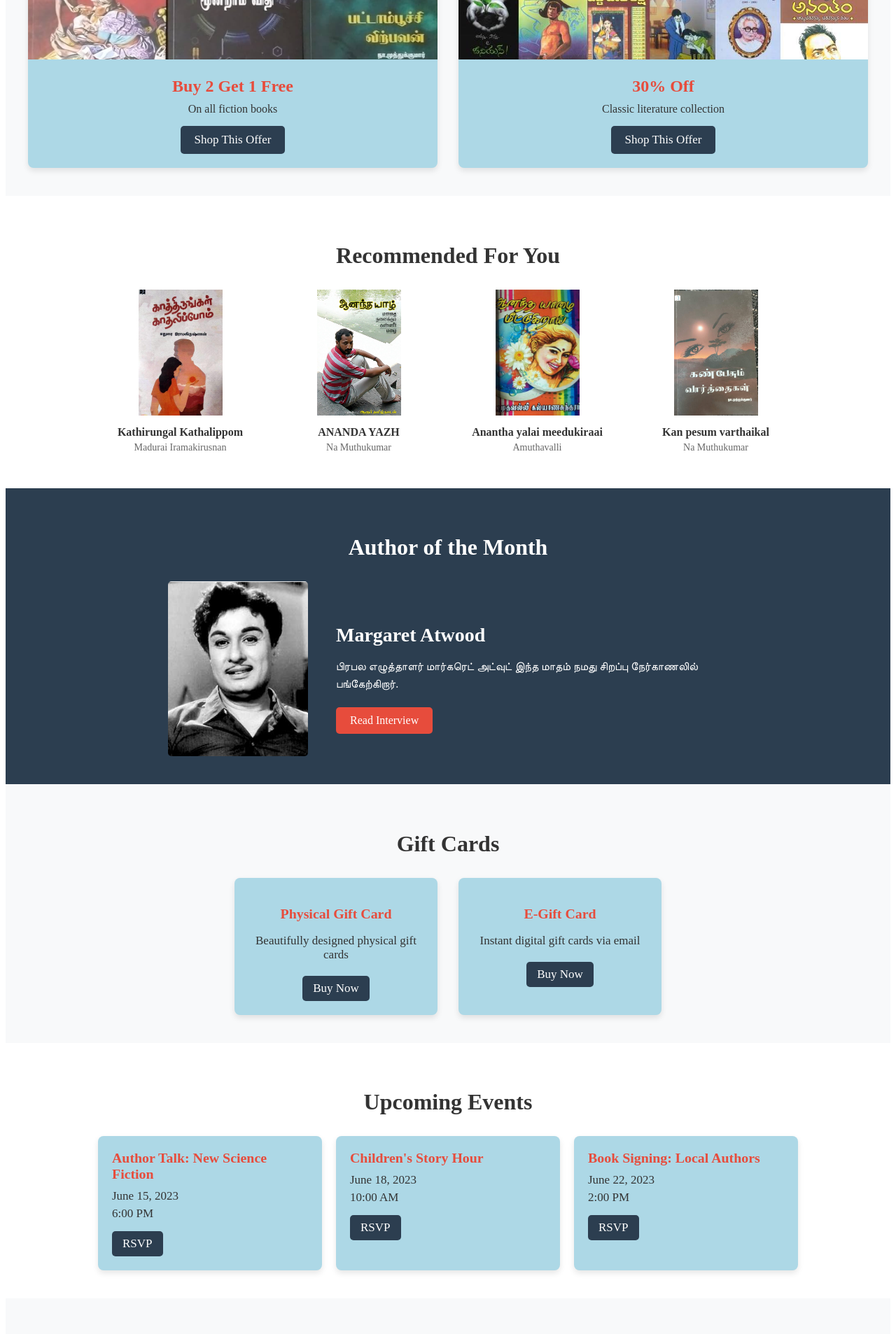
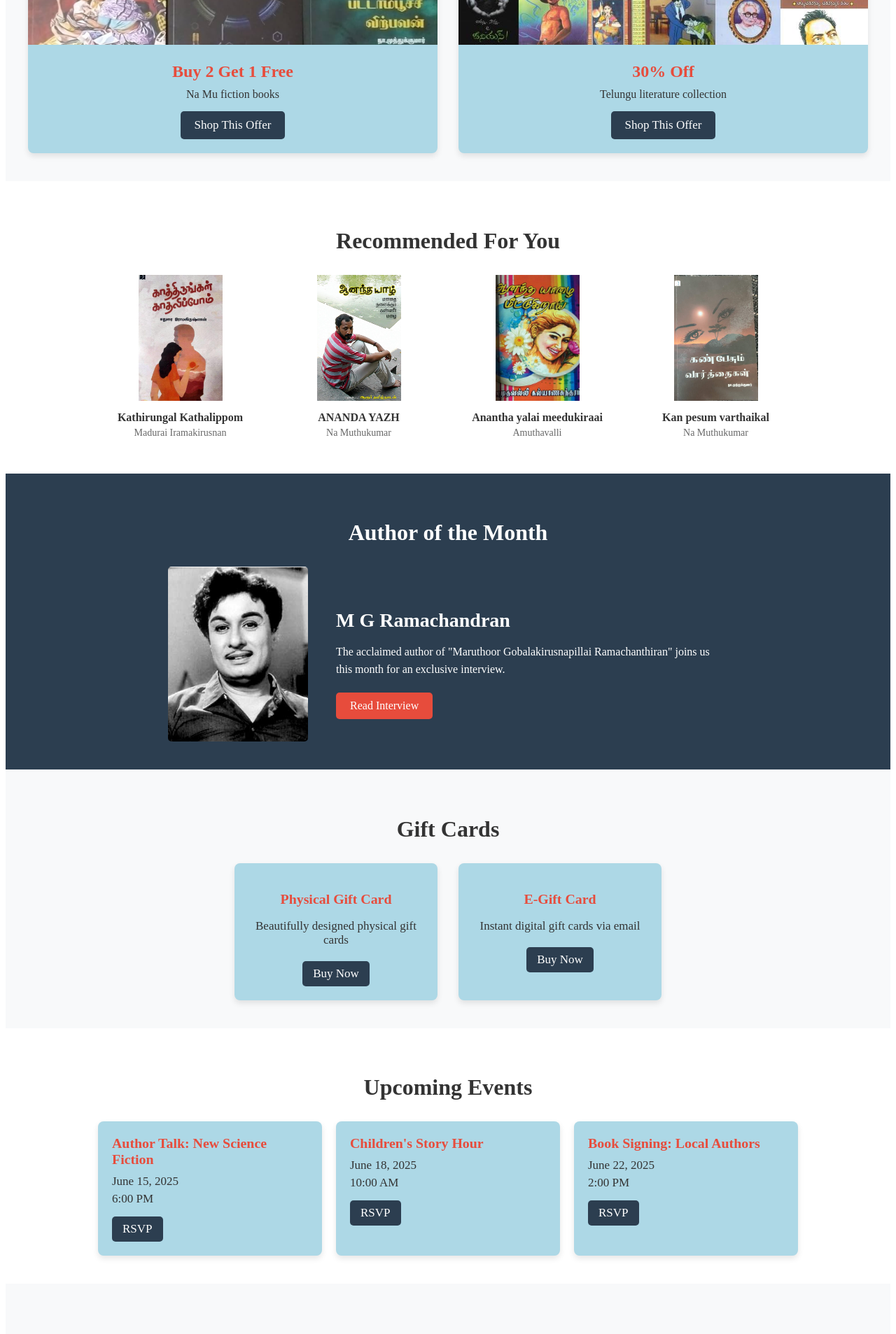
Before and after one commit to dondanu/Thamili-Book-Haven, a React (Vite) app in the folder login/login-page/: page / in a window 1280 px wide. Shown: the part 2395-4302 px from the top of the page at 70% size. Built offline with nearby package versions, Linux system fonts and the light colour scheme.

Commit message:
Add feactures

```diff
--- a/login/login-page/src/Home.jsx
+++ b/login/login-page/src/Home.jsx
@@ -236,13 +236,13 @@ const Home = () => {
   const bestsellers = [
     { id: 8, title: "Yarukku eppadi eluthuvathu", author: "Isai Gani Ilataraja", price: "$11.99", rating: 4.8, image: bookPlaceholder7 },
     { id: 9, title: "Vennira Iravugal", author: "Piyothat Thasthaveskyr", price: "$17.99", rating: 4.9, image: bookPlaceholder8 },
-    { id: 10, title: "Thurupidicha Gapaka Kurippukal", author: "Valipokkan", price: "$12.99", rating: 4.7, image: bookPlaceholder9 },
+    { id: 10, title: "Thurupidicha G Kurippukal", author: "Valipokkan", price: "$12.99", rating: 4.7, image: bookPlaceholder9 },
     { id: 11, title: "Ariyappadatha Thamilagam", author: "A Ra Venkadachalapathy", price: "$11.99", rating: 4.8, image: bookPlaceholder10 }
   ];
 
   const specialOffers = [
-    { id: 11, title: "Buy 2 Get 1 Free", description: "On all fiction books", image: offerPlaceholder3 },
-    { id: 12, title: "30% Off", description: "Classic literature collection", image: offerPlaceholder4 }
+    { id: 11, title: "Buy 2 Get 1 Free", description: "Na Mu fiction books", image: offerPlaceholder3 },
+    { id: 12, title: "30% Off", description: "Telungu literature collection", image: offerPlaceholder4 }
   ];
 
   // Handlers
@@ -609,11 +609,11 @@ const Home = () => {
             style={{ borderRadius: '5px', width: '200px', height: '250px', objectFit: 'cover' }}
           />
           <div>
-            <h3 style={{ fontSize: '28px', marginBottom: '10px' }}>Margaret Atwood</h3>
+            <h3 style={{ fontSize: '28px', marginBottom: '10px' }}>M G Ramachandran</h3>
             <p style={{ fontSize: '16px', lineHeight: '1.6', marginBottom: '20px' }}>
-              {translations[language].language === 'ta'
+              {translations[language].language === 'en'
                 ? `The acclaimed author of "The Handmaid's Tale" and "Alias Grace" joins us this month for an exclusive interview.`
-                : 'பிரபல எழுத்தாளர் மார்கரெட் அட்வுட் இந்த மாதம் நமது சிறப்பு நேர்காணலில் பங்கேற்கிறார்.'}
+                : `The acclaimed author of "Maruthoor Gobalakirusnapillai Ramachanthiran" joins us this month for an exclusive interview.`}
             </p>
             <button style={{
               padding: '10px 20px',
@@ -700,9 +700,9 @@ const Home = () => {
           margin: '0 auto'
         }}>
           {[
-            { id: 1, title: "Author Talk: New Science Fiction", date: "June 15, 2023", time: "6:00 PM" },
-            { id: 2, title: "Children's Story Hour", date: "June 18, 2023", time: "10:00 AM" },
-            { id: 3, title: "Book Signing: Local Authors", date: "June 22, 2023", time: "2:00 PM" }
+            { id: 1, title: "Author Talk: New Science Fiction", date: "June 15, 2025", time: "6:00 PM" },
+            { id: 2, title: "Children's Story Hour", date: "June 18, 2025", time: "10:00 AM" },
+            { id: 3, title: "Book Signing: Local Authors", date: "June 22, 2025", time: "2:00 PM" }
           ].map(event => (
             <div key={event.id} style={{
               backgroundColor: cardBg,
```
